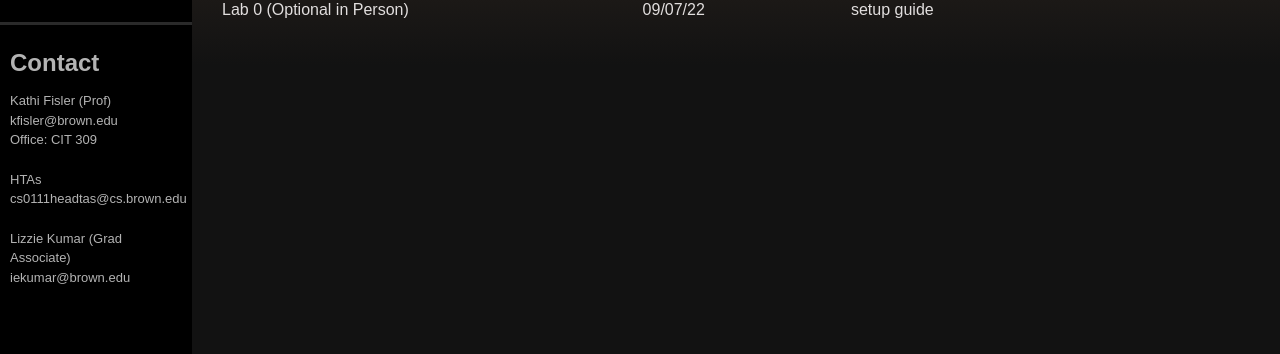
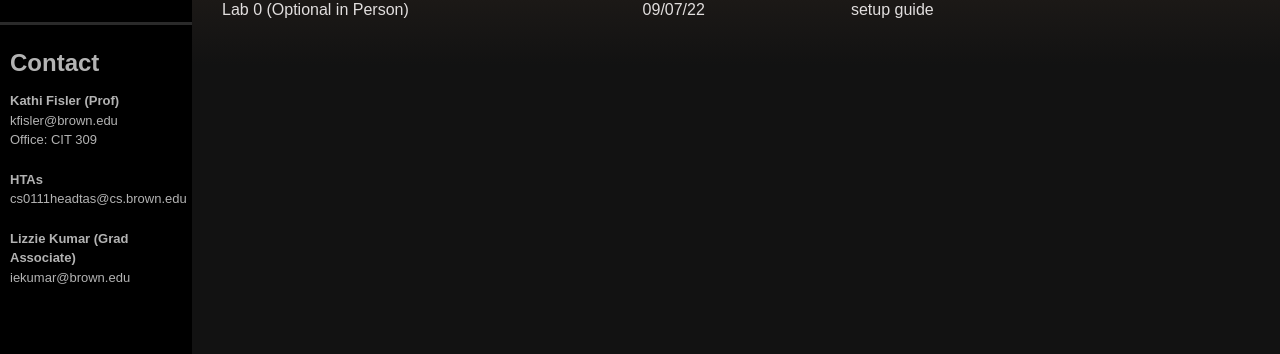
Before and after one commit to Brown-CSCI0111/brown-csci0111.github.io, a Jekyll site: the page built from pages/labs.md, in a window 1280 px wide. Shown: the part 425-779 px from the top of the page. Built offline with Jekyll 4.4.1, drawn with Linux system fonts in a browser that asks for light colours.

Commit message:
Add bolding to contact information

```diff
--- a/assets/styles/style.scss
+++ b/assets/styles/style.scss
@@ -172,6 +172,10 @@ body::-webkit-scrollbar-thumb {
   font-size: 13px;
   padding: 10px;
   color: var(--sidebar-text-color);
+}
+
+.name {
+  font-weight: 800;
 }
 
 @media (max-width: 768px) {
```
